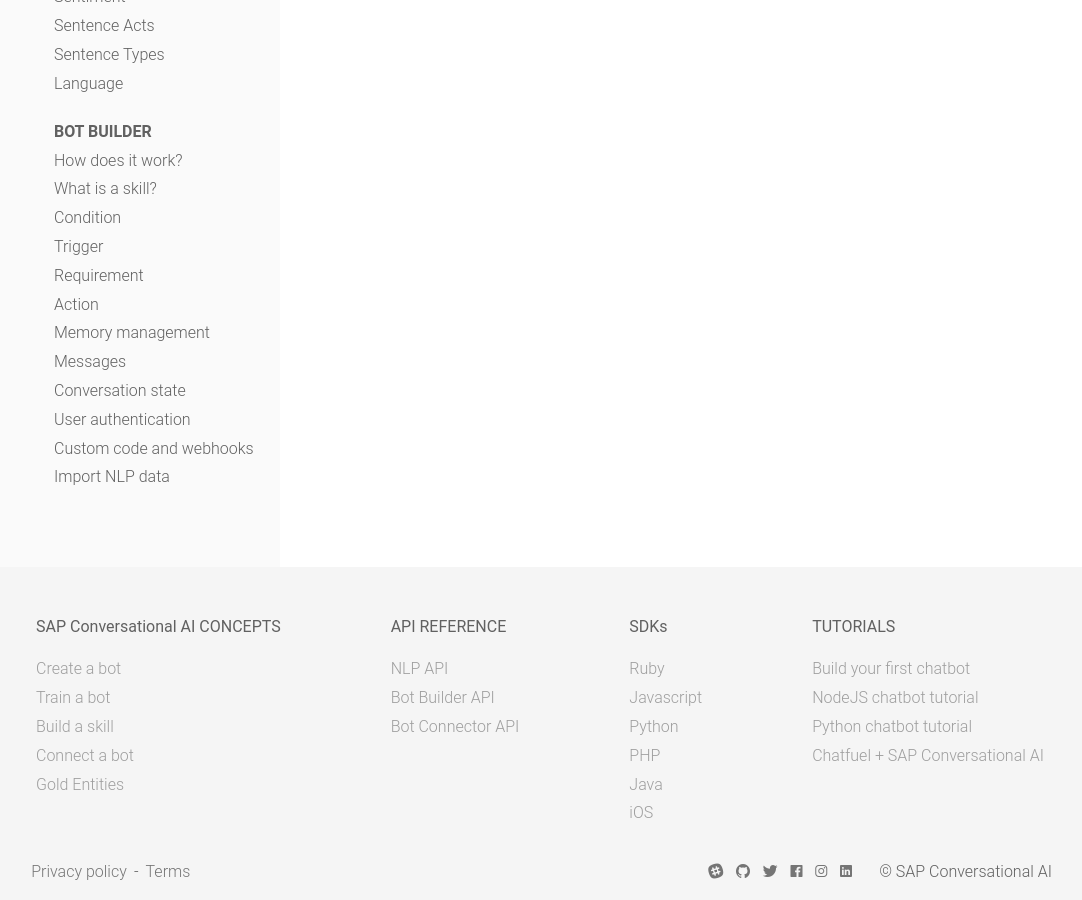
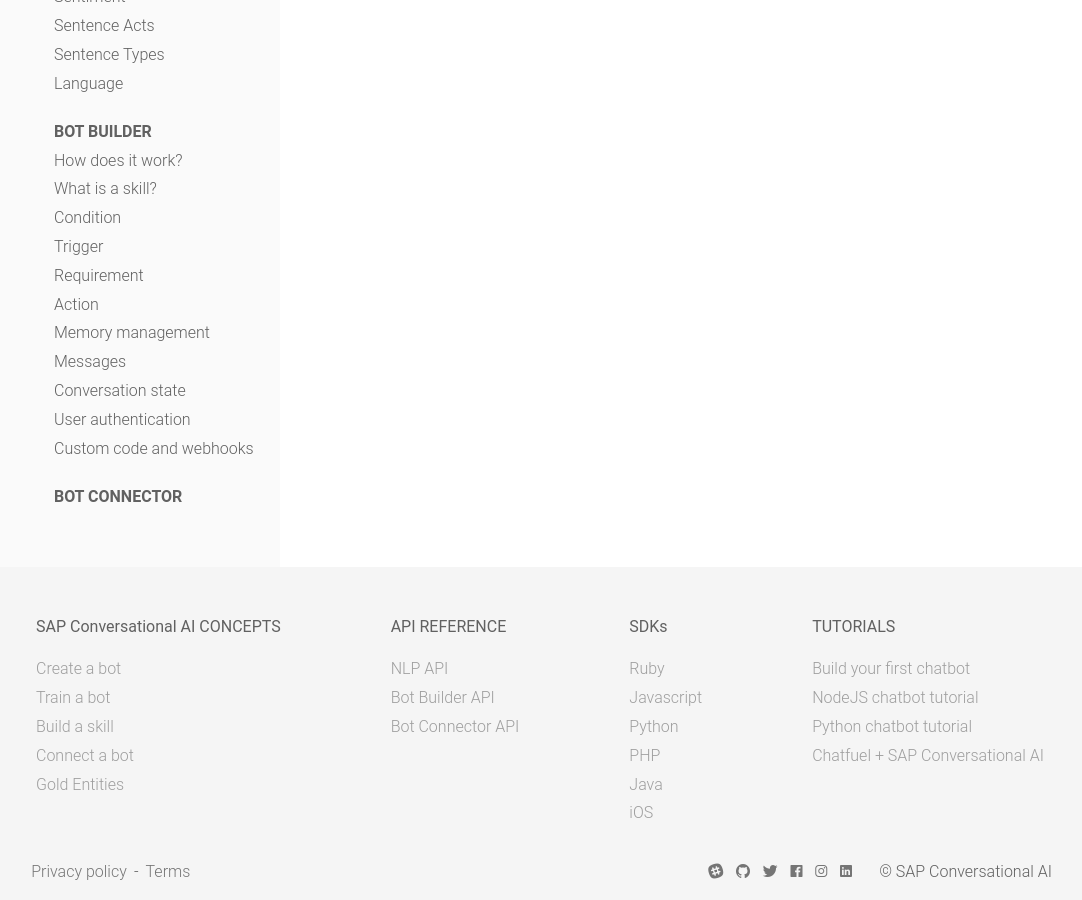
Before and after one commit to SAP-archive/docs, a Jekyll site: the page built from concepts/index.md, in a window 1280 px wide and 900 px high, scrolled down 397 px. Shown: the whole window, without its empty margins (100-1182 px from the left). Built offline with Jekyll 4.4.1, drawn with Linux system fonts in a browser that asks for light colours; nearby versions of some CDN libraries; comment, search, counter and statistics services are not loaded.

Commit message:
Update bot_builder.yml

```diff
--- a/_data/bot_builder.yml
+++ b/_data/bot_builder.yml
@@ -33,6 +33,3 @@
 
 - title: Custom code and webhooks
   url: /concepts/code-and-webhook
-
-- title: Import NLP data
-  url: /concepts/import
```
